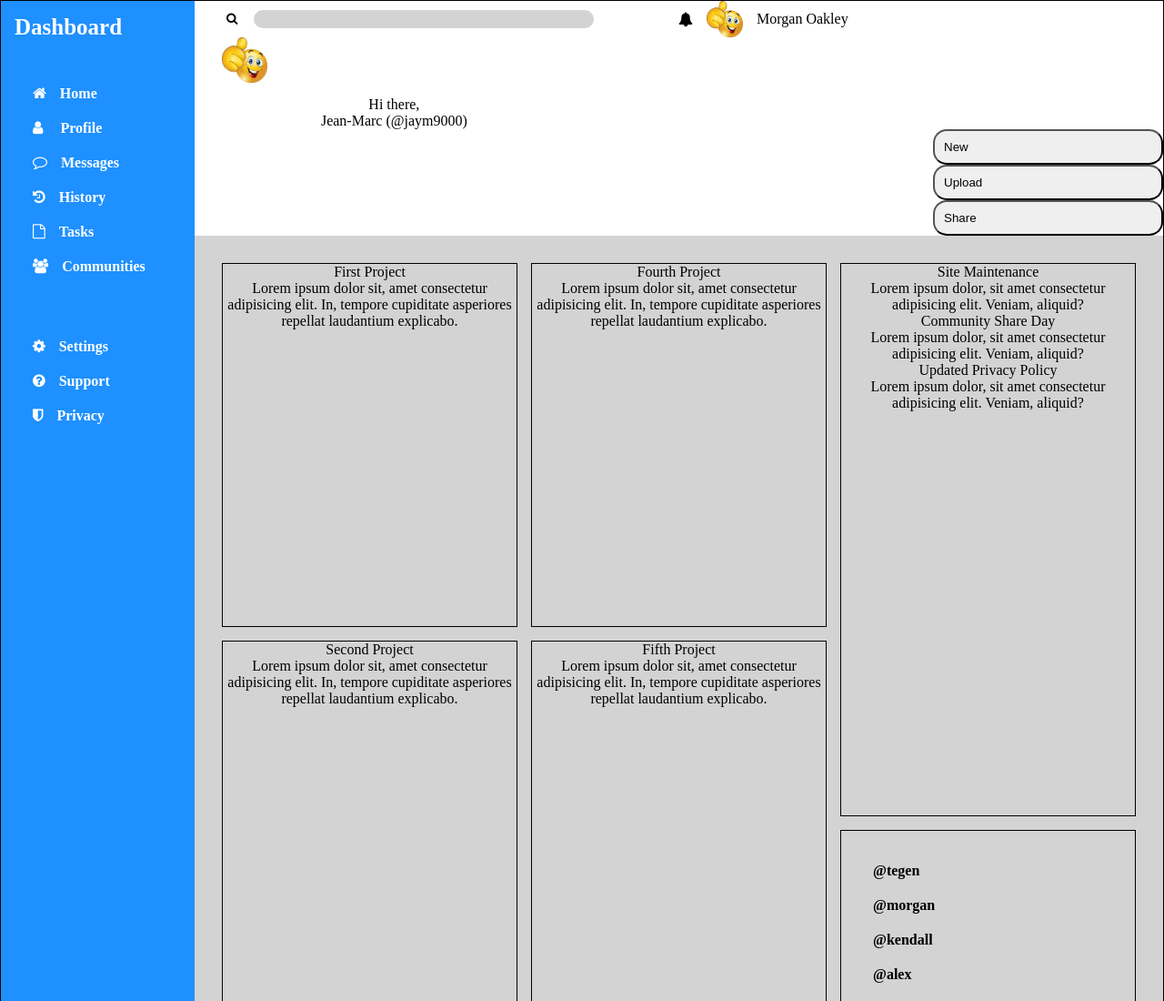
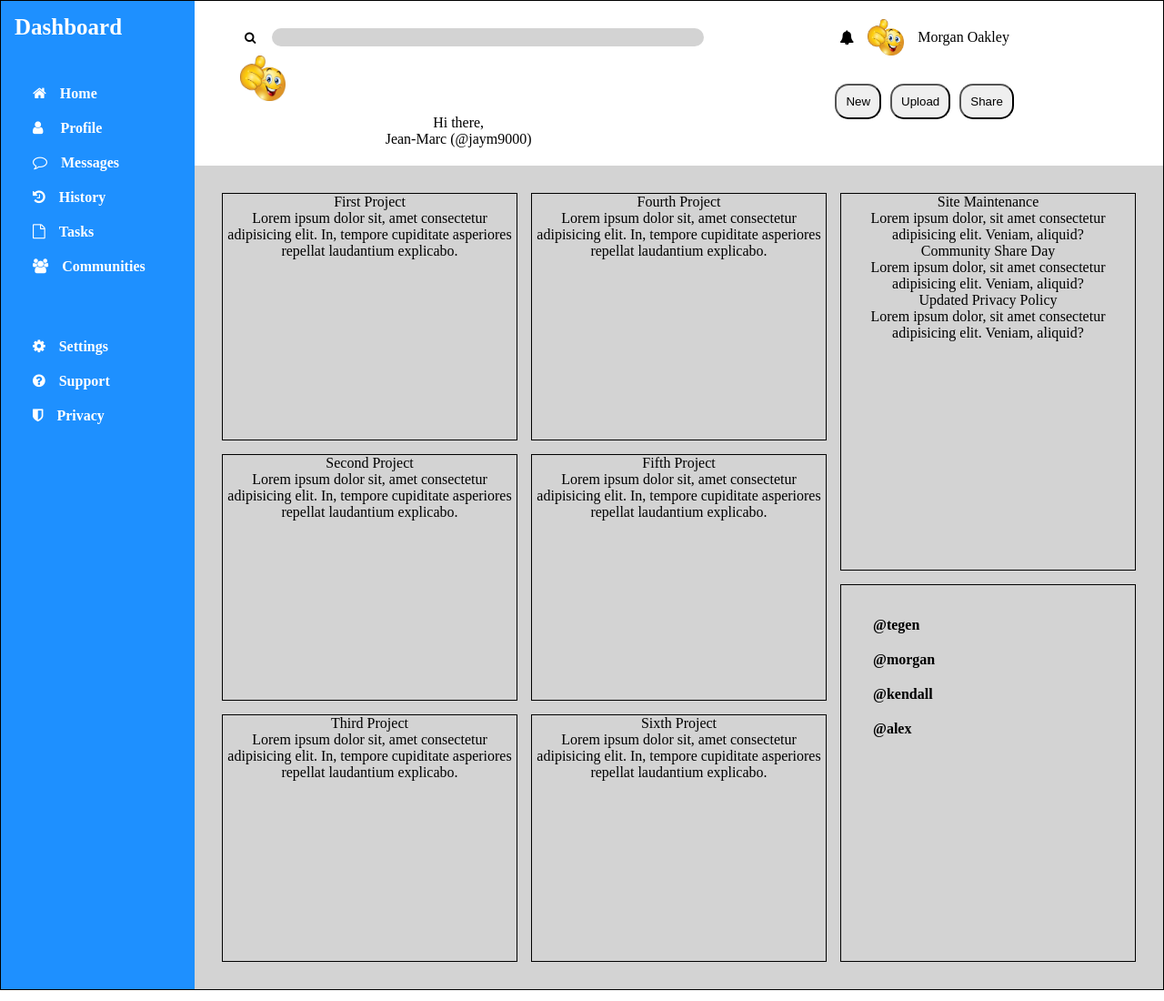
Before and after one commit to jaym9000/admin-dashboard, a plain HTML site: page index.html in a window 1280 px wide. Shown: the top 1100 px of the page at 91% size. Drawn offline with Linux system fonts and the light colour scheme.

Commit message:
header now is a 4 grid template, using non explicit grids worked. working on formatting inside grid now

```diff
--- a/index.html
+++ b/index.html
@@ -70,10 +70,11 @@
 
         <div class="bottom-left bottom-header">
           <img src="images/logo.jpg" alt="Thumbs up" class="thumb-below" />
-          <p class="p-above">Hi there,</p>
-          <p class="p-below">Jean-Marc (@jaym9000)</p>
+          <p class="p-above p-text">Hi there,</p>
+          <p class="p-below p-text">Jean-Marc (@jaym9000)</p>
         </div>
-        <div class="bottom-right bottom-header">
+
+        <div class="top-buttons">
           <button>New</button>
           <button>Upload</button>
           <button>Share</button>
--- a/styles.css
+++ b/styles.css
@@ -11,7 +11,7 @@
   border: 1px solid black;
 }
 
-/* ******** Sidebar Section ******** */
+/* ***************************** Sidebar Section ***************************** */
 
 /*  Sidebar text needs to be evened out and needs logo at top right to be finished. */
 .sidebar {
@@ -47,13 +47,12 @@ li {
   font-weight: 600;
 }
 
-/* ******** Header ******** */
+/* ***************************** Header ***************************** */
 
 /* Top grid above main-content */
 .header {
   display: grid;
-  /* grid-template-rows: 1fr 1fr;
-  grid-template-columns: 2fr 1fr; */
+  padding: 20px;
 }
 
 /* Top row of entire top grid */
@@ -114,33 +113,33 @@ li {
 }
 
 /* bottom of header rows*/
-/* .p-above {
-  align-items: flex-start;
+.thumb-below,
+.p-text {
+  display: flex;
+  justify-content: center;
 }
-
-.p-below {
-} */
 
 .bottom-left {
   display: grid;
-  grid-column: 1/2;
 }
 
 .bottom-right {
   display: grid;
-  grid-row: 2/2;
-  grid-column: 2/2;
+}
+
+.top-buttons {
+  display: flex;
+  justify-content: center;
+  align-items: center;
+  gap: 10px;
 }
 
 button {
-  display: grid;
-  display: flex;
-
   border-radius: 15px;
   padding: 10px;
 }
 
-/* ******** Main Content Section ******** */
+/* ***************************** Main Content Section ***************************** */
 
 /* Make entire container of Main Content a grid */
 .my-projects {
```
